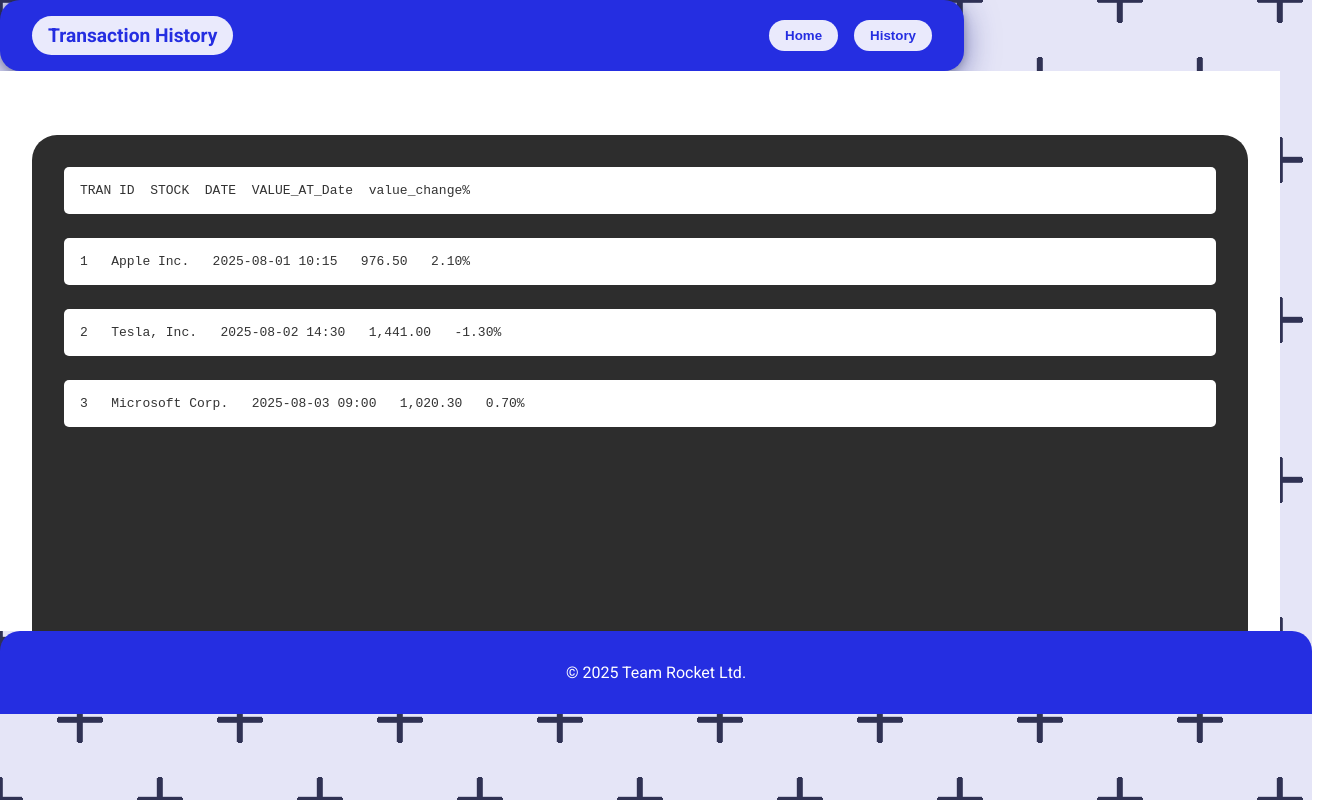
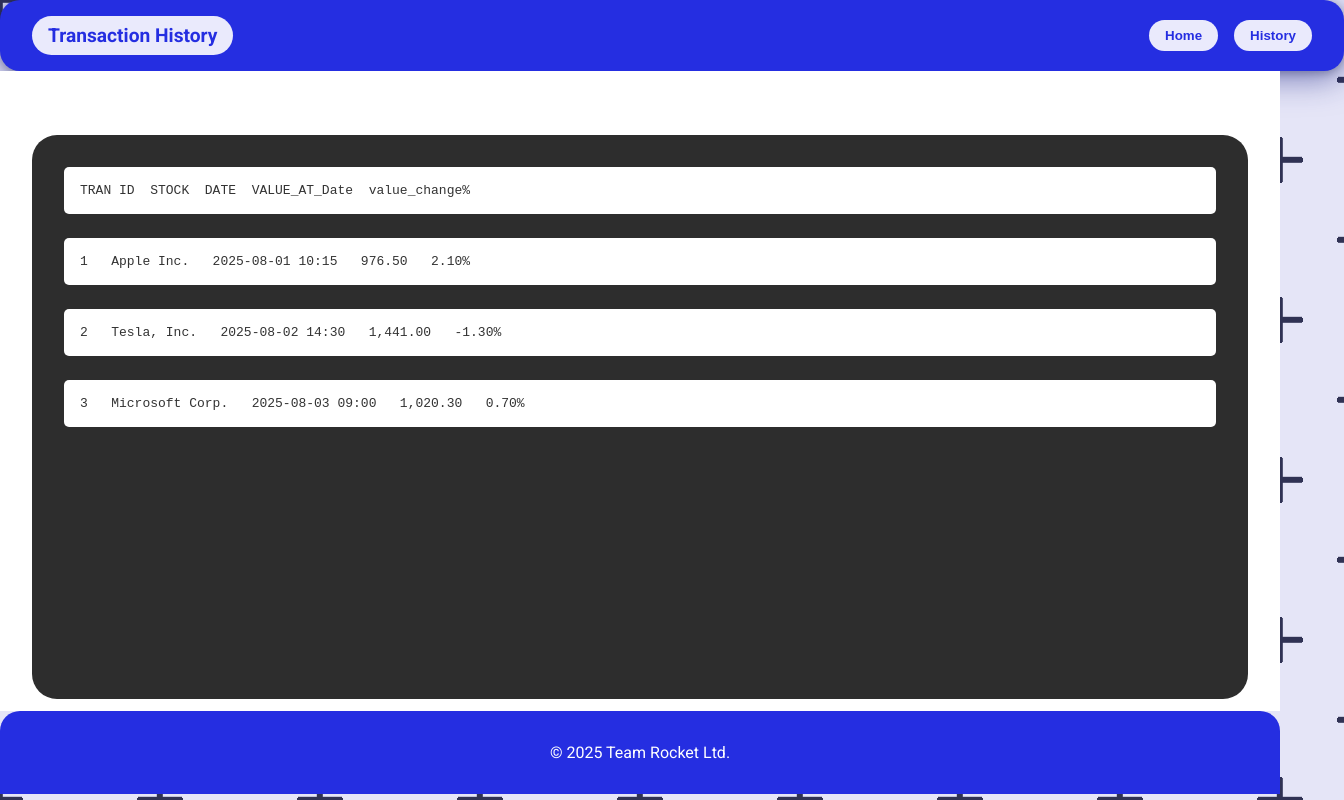
Before and after one commit to tomormat/hackathon_frontend, an Angular app in the folder frontend_src/: page /history in a window 1280 px wide. Shown: the whole page, 1344 px wide, since content can reach past the window. Built offline with nearby package versions, Linux system fonts and the light colour scheme.

Commit message:
Fixing header and footer

```diff
--- a/frontend_src/src/app/components/global-footer/global-footer.css
+++ b/frontend_src/src/app/components/global-footer/global-footer.css
@@ -1,6 +1,5 @@
 .footer {
   position: relative; /* Allow the footer to follow the content flow */
-  width: 100%;
   background: #252ee1; /* Match header color */
   color: white;
   text-align: center;
--- a/frontend_src/src/app/components/global-header/global-header.html
+++ b/frontend_src/src/app/components/global-header/global-header.html
@@ -1,4 +1,4 @@
-<div class="elevated-container header-container">
+<div class="elevated-container2 header-container">
   <div class="header-title">{{ title }}</div>
   <div class="nav-buttons">
     <button class="nav-btn" routerLink="/">Home</button>
--- a/frontend_src/src/app/pages/history/history.css
+++ b/frontend_src/src/app/pages/history/history.css
@@ -1,6 +1,6 @@
 .personal-container {
   background-color: #ffffff;
-  height: 70vh;
+  height: 80vh;
   padding: 2rem;
   box-sizing: border-box;
 }
--- a/frontend_src/src/styles.css
+++ b/frontend_src/src/styles.css
@@ -29,6 +29,18 @@
   opacity: 1; /* fully opaque */
 }
 
+.elevated-container2 {
+  background: #252ee1;
+  border-radius: 20px;
+  box-shadow: 0 8px 32px 0 rgba(11, 14, 49, 0.671), 0 2px 8px 0 rgba(0,0,0,0.25);
+  padding: 2rem;
+  margin: 2rem auto;
+  color: #fff;
+  width: 100%;
+  max-width: 1500px;
+  opacity: 1; /* fully opaque */
+}
+
 .elevated-container table {
   width: 100%;
   border-collapse: collapse;
```
